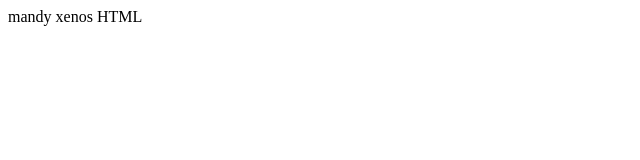
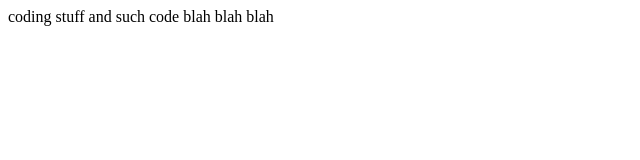
Before and after one commit to nat-xenos/htmltest, a plain HTML site: page index.html in a window 1280 px wide. Shown: the whole page, without its empty margins (0-640 px from the left). Drawn offline with Linux system fonts and the light colour scheme.

Commit message:
Update title and body content in index.html

```diff
--- a/index.html
+++ b/index.html
@@ -1,11 +1,11 @@
 <html>
   <head>
     <title>
-      mama
+      so cool
     </title>
-    mandy xenos
+    coding stuff and such
   </head>
   <body>
-    HTML
+    code blah blah blah
   </body>
 </html>
```
